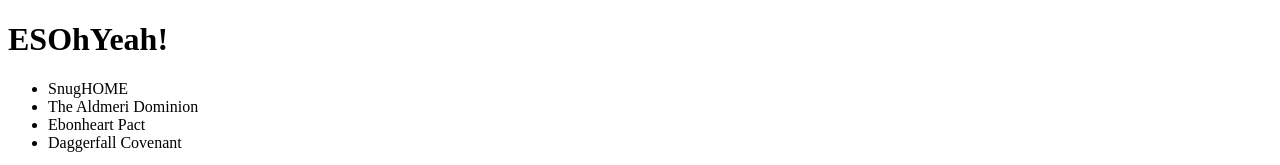
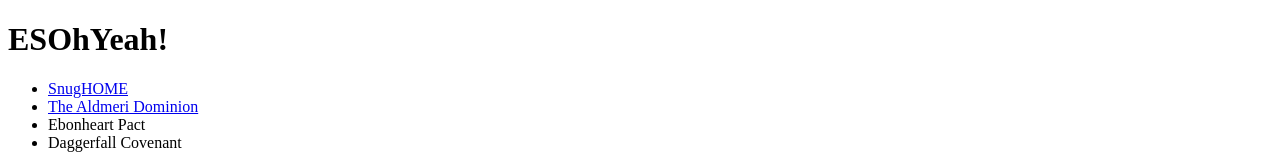
Before and after one commit to NyxofDarkness/ESOhYeah, a plain HTML site: page index.html in a window 1280 px wide. Shown: the top 165 px of the page. Drawn offline with Linux system fonts and the light colour scheme.

Commit message:
better links

```diff
--- a/index.html
+++ b/index.html
@@ -8,8 +8,8 @@
              <h1>ESOhYeah!</h1>
              <nav>
                  <ul>
-                     <li onclick='window.location.herf="https://nyxofdarkness.github.io/ESOhYeah/"'>SnugHOME</li>
-                     <li>The Aldmeri Dominion</li>
+                     <li><a href="https://nyxofdarkness.github.io/ESOhYeah/">SnugHOME</a></li>
+                     <li><a href="https://agvaldes.github.io/esohyeah/">The Aldmeri Dominion</a></li>
                      <li>Ebonheart Pact</li>
                      <li>Daggerfall Covenant</li>
                  </ul>
```
